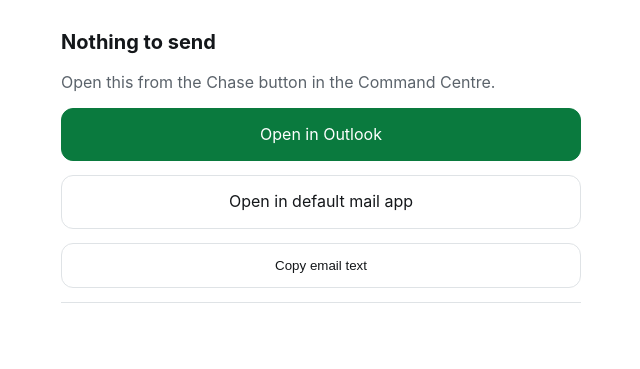
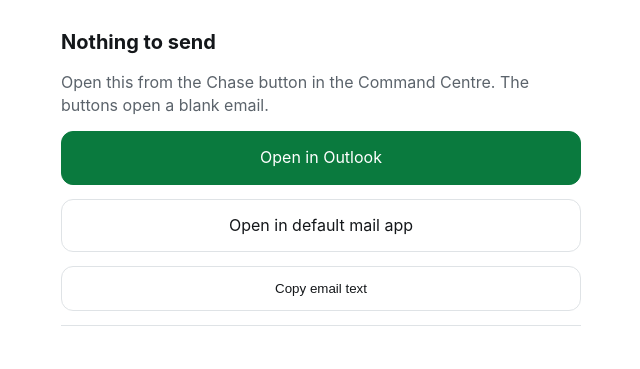
Before and after one commit to JamesMac84/mail, a plain HTML site: page index.html in a window 1280 px wide. Shown: the whole page, without its empty margins (319-959 px from the left). Drawn offline with Linux system fonts and the light colour scheme.

Commit message:
Update email handling in index.html
Refactor email handling logic to improve clarity and functionality.

```diff
--- a/index.html
+++ b/index.html
@@ -21,15 +21,19 @@ pre{white-space:pre-wrap;font:13px/1.4 ui-monospace,Menlo,monospace;color:var(--
 </main>
 <script>
 (function(){
-  var q=new URLSearchParams(location.hash.slice(1)),to=q.get('to')||'',s=q.get('s')||'',b=q.get('b')||'';
-  if(!to&&!s&&!b){document.getElementById('h').textContent='Nothing to send';document.getElementById('sub').textContent='Open this from the Chase button in the Command Centre.';return}
-  var e=encodeURIComponent,
+  // Email details arrive in the link (query string, or after the #).
+  var q=new URLSearchParams(location.search),h=new URLSearchParams(location.hash.slice(1)),g=function(k){return h.get(k)||q.get(k)||''},
+      to=g('to'),s=g('s'),b=g('b'),e=encodeURIComponent;
+  if(!to&&!s&&!b){document.getElementById('h').textContent='Nothing to send';document.getElementById('sub').textContent='Open this from the Chase button in the Command Centre. The buttons open a blank email.';
+    document.getElementById('ol').href='ms-outlook://compose';document.getElementById('mt').href='mailto:';return}
+  var
       ol='ms-outlook://compose?to='+e(to)+'&subject='+e(s)+'&body='+e(b),
       mt='mailto:'+to+'?subject='+e(s)+'&body='+e(b.replace(/\r?\n/g,'\r\n'));
   document.getElementById('ol').href=ol;document.getElementById('mt').href=mt;
   document.getElementById('pv').textContent='To: '+to+'\nSubject: '+s+'\n\n'+b;
   document.getElementById('cp').onclick=function(){var t='To: '+to+'\nSubject: '+s+'\n\n'+b;
     (navigator.clipboard?navigator.clipboard.writeText(t):Promise.reject()).then(function(){document.getElementById('cp').textContent='Copied'},function(){document.getElementById('cp').textContent='Copy failed — select the text below'})};
+  // Keep the email out of browser history, then hand it to the Outlook app.
   try{history.replaceState(null,'',location.pathname)}catch(x){}
   setTimeout(function(){location.href=ol},150);
 })();
```
